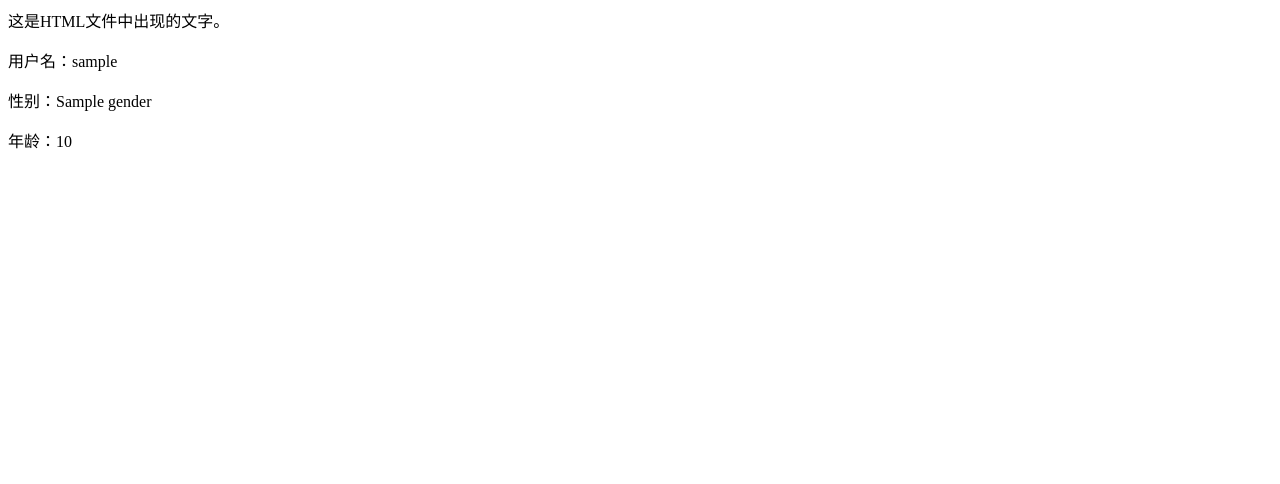
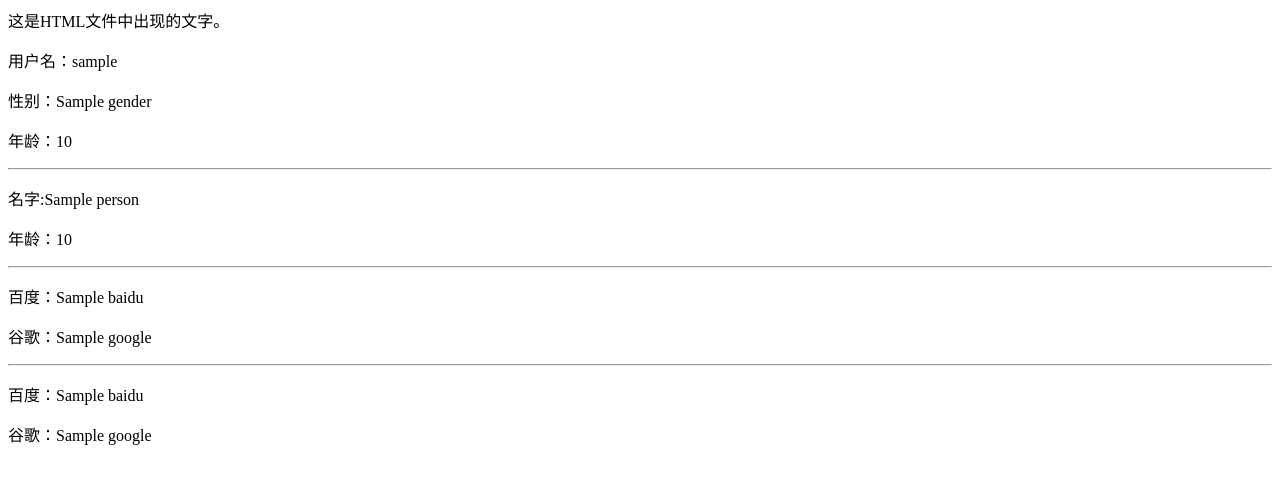
Before and after one commit to YummyELine/StudyFlask, a Flask app: template 07 Flask渲染Jinja2模板和传参/templates/index.html in a window 1280 px wide. Shown: the top 484 px of the page. Run offline with Flask 2, Linux system fonts and the light colour scheme; the template is opened without the code that fills it: most values are stand-ins (such as "Sample title", 1, 10 or a date in 2020).

Commit message:
Update index.html

```diff
--- a/07 Flask渲染Jinja2模板和传参/templates/index.html
+++ b/07 Flask渲染Jinja2模板和传参/templates/index.html
@@ -9,5 +9,14 @@
 <p>用户名：{{ username }}</p>
 <p>性别：{{ gender }}</p>
 <p>年龄：{{ age }}</p>
+<hr>
+<p>名字:{{ person['name'] }}</p>
+<p>年龄：{{ person.age }}</p>
+<hr>
+<p>百度：{{ websites.baidu }}</p>
+<p>谷歌：{{ websites.google }}</p>
+<hr>
+<p>百度：{{ websites['baidu'] }}</p>
+<p>谷歌：{{ websites['google'] }}</p>
 </body>
 </html>
```
